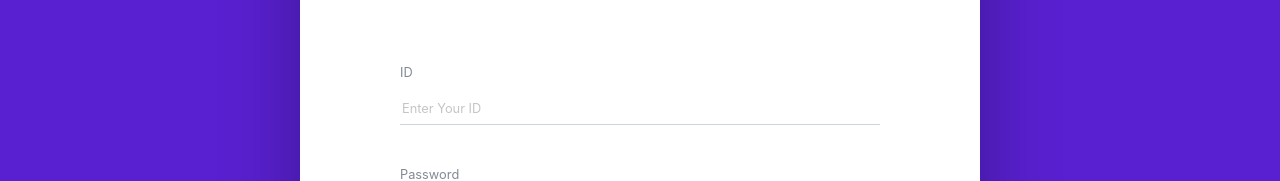
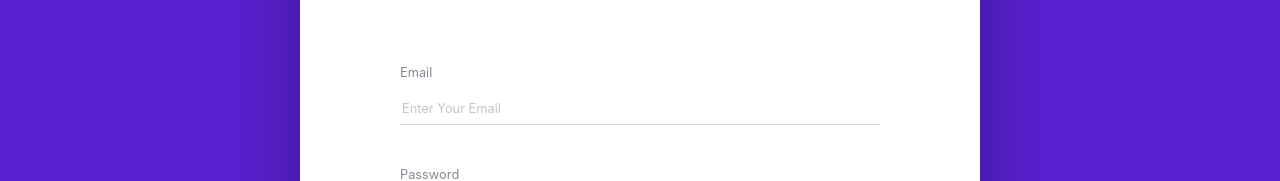
Before and after one commit to wbpcofficial/BuyPay_Official, a React (Create React App) app in the folder frontend/: page /login in a window 1280 px wide. Shown: the part 398-579 px from the top of the page. Built offline with nearby package versions, Linux system fonts and the light colour scheme.

Commit message:
update Login component

```diff
--- a/frontend/src/components/auth/Login.js
+++ b/frontend/src/components/auth/Login.js
@@ -38,15 +38,15 @@ const Login = ({ history }) => {
             <div className={styles.InputContainer}>
               <div className={styles.IdInput}>
                 <CustomInput
-                  label="ID"
-                  placeholder="Enter Your ID"
+                  label="Email"
+                  placeholder="Enter Your Email"
                   name="email"
                   type="email"
-                  autoComplete="id"
+                  autoComplete="email"
                   formRef={register({
                     required: { value: true, message: "An Id is required" },
                   })}
-                  error={errors.id}
+                  error={errors.email}
                 />
               </div>
 
```
